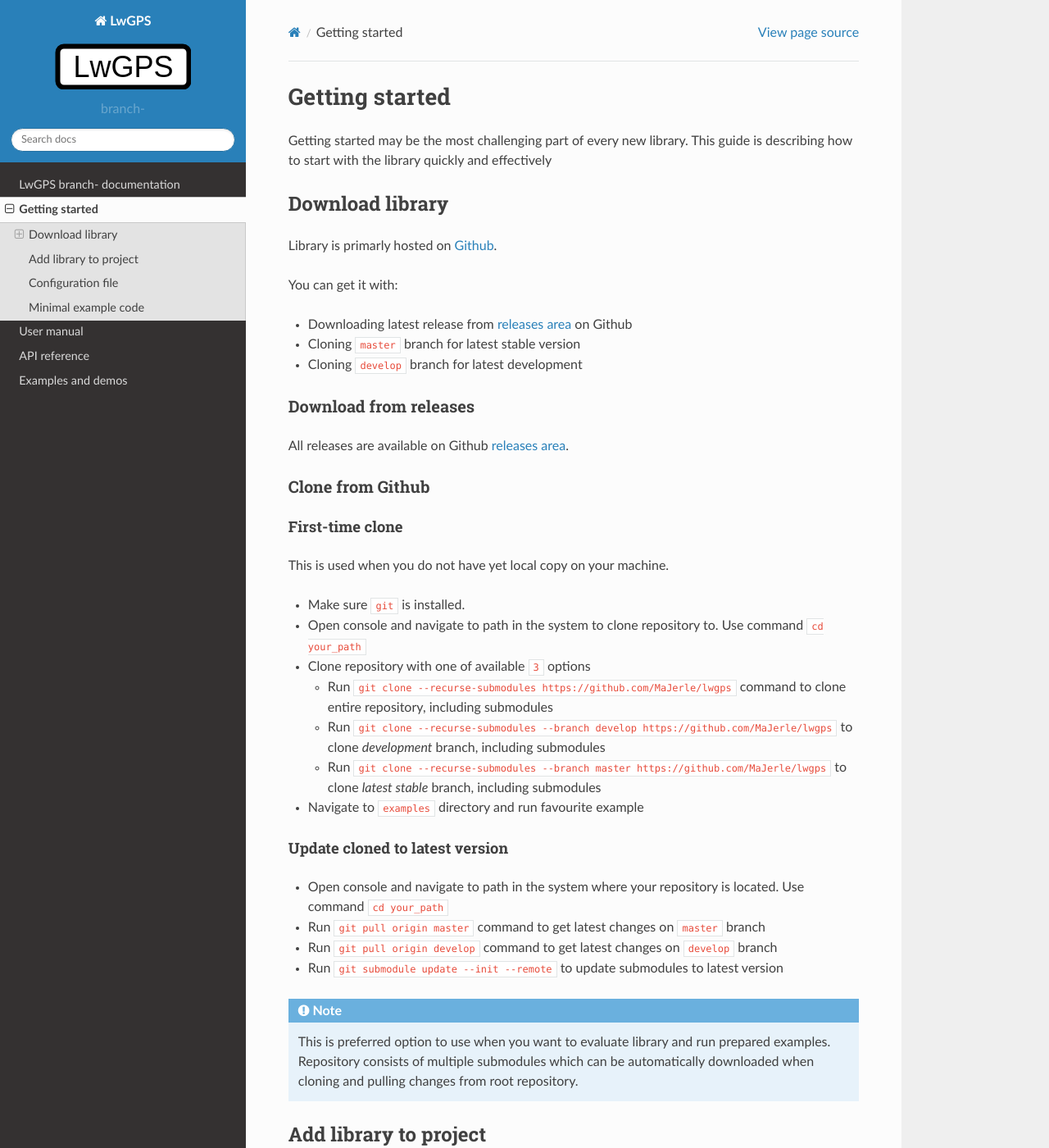
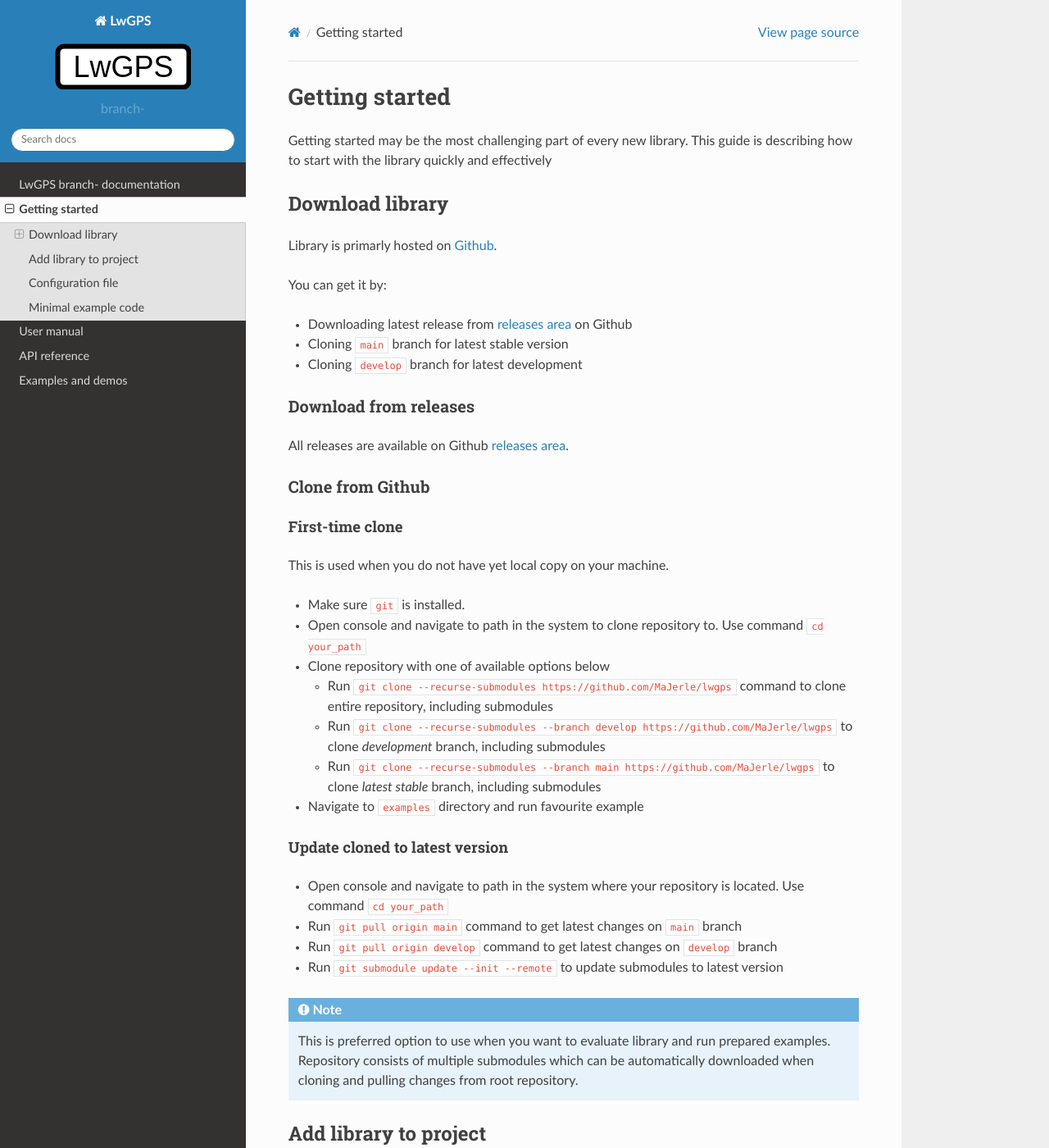
Before and after one commit to MaJerle/lwgps, a Sphinx documentation site: the page built from docs/get-started/index.rst, in a window 1280 px wide and 1400 px high. Shown: the whole window at 82% size. Built offline with Sphinx 7.4.7 and the Read the Docs theme 2.0.0, drawn with Linux system fonts in a browser that asks for light colours; the version number could not be read and is left out.

Commit message:
Update master branch to main

```diff
--- a/docs/get-started/index.rst
+++ b/docs/get-started/index.rst
@@ -13,10 +13,10 @@
 
 Library is primarly hosted on `Github <https://github.com/MaJerle/lwgps>`_.
 
-You can get it with:
+You can get it by:
 
 * Downloading latest release from `releases area <https://github.com/MaJerle/lwgps/releases>`_ on Github
-* Cloning ``master`` branch for latest stable version
+* Cloning ``main`` branch for latest stable version
 * Cloning ``develop`` branch for latest development
 
 Download from releases
@@ -34,11 +34,11 @@
 
 * Make sure ``git`` is installed.
 * Open console and navigate to path in the system to clone repository to. Use command ``cd your_path``
-* Clone repository with one of available ``3`` options
+* Clone repository with one of available options below
 
   * Run ``git clone --recurse-submodules https://github.com/MaJerle/lwgps`` command to clone entire repository, including submodules
   * Run ``git clone --recurse-submodules --branch develop https://github.com/MaJerle/lwgps`` to clone `development` branch, including submodules
-  * Run ``git clone --recurse-submodules --branch master https://github.com/MaJerle/lwgps`` to clone `latest stable` branch, including submodules
+  * Run ``git clone --recurse-submodules --branch main https://github.com/MaJerle/lwgps`` to clone `latest stable` branch, including submodules
 
 * Navigate to ``examples`` directory and run favourite example
 
@@ -46,7 +46,7 @@
 """""""""""""""""""""""""""""""
 
 * Open console and navigate to path in the system where your repository is located. Use command ``cd your_path``
-* Run ``git pull origin master`` command to get latest changes on ``master`` branch
+* Run ``git pull origin main`` command to get latest changes on ``main`` branch
 * Run ``git pull origin develop`` command to get latest changes on ``develop`` branch
 * Run ``git submodule update --init --remote`` to update submodules to latest version
 
```
